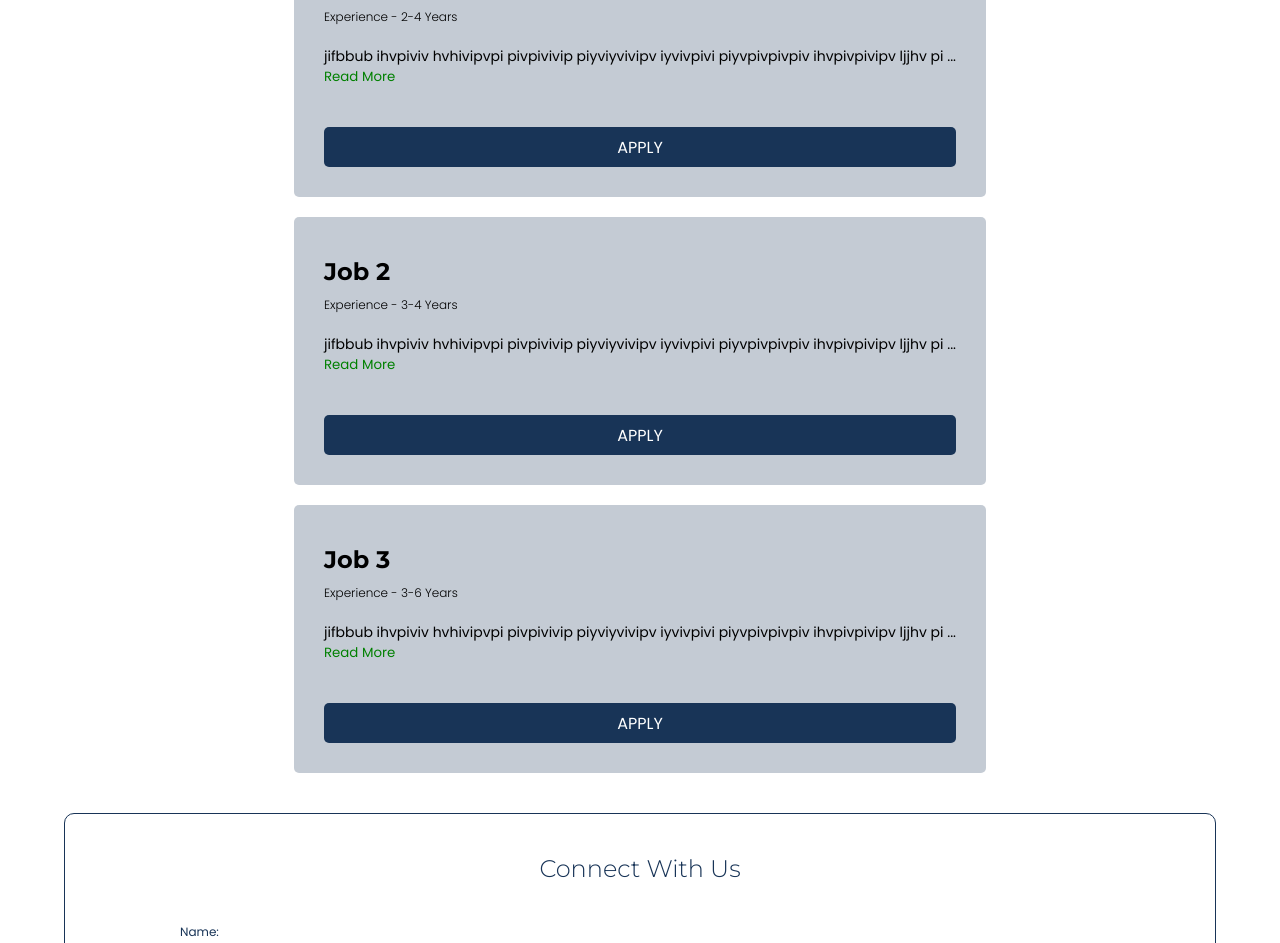
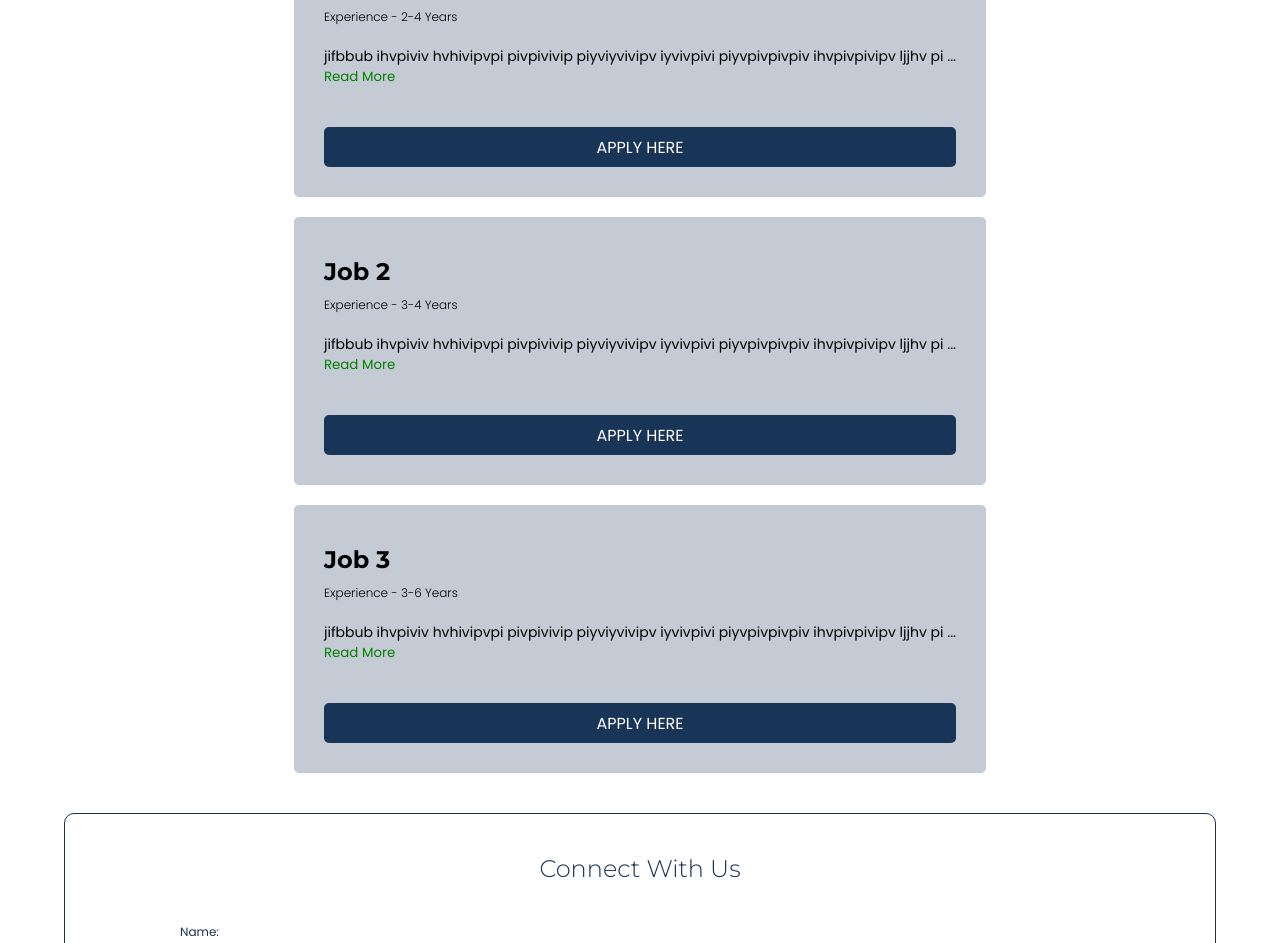
Before and after one commit to AgyapalSingh/React-Templates-Projects, a React (Vite) app: page /careers-page in a window 1280 px wide. Shown: the part 800-1743 px from the top of the page. Built offline with nearby package versions, Linux system fonts and the light colour scheme.

Commit message:
Testing Git from another Device

```diff
--- a/src/Components/Template/Careers.jsx
+++ b/src/Components/Template/Careers.jsx
@@ -189,7 +189,7 @@ const JobsForm = () => {
                   href="#ag-jobs-form"
                   className="ag-current-openings-apply-btn"
                 >
-                  Apply
+                  Apply Here
                 </a>
               </div>
             ))}
```
